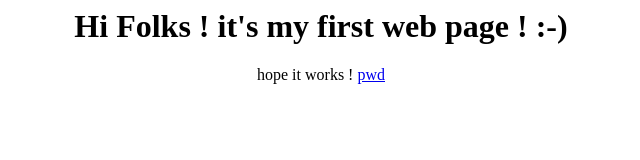
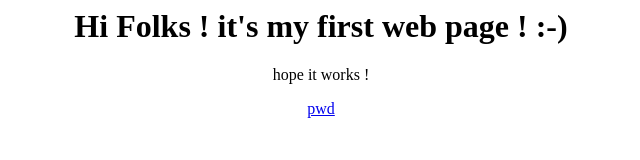
Before and after one commit to phildoc/cars, a plain HTML site: page index.html in a window 1280 px wide. Shown: the full height of the page, 319-959 px from the left. Drawn offline with Linux system fonts and the light colour scheme.

Commit message:
Update index.html

```diff
--- a/index.html
+++ b/index.html
@@ -1,5 +1,5 @@
 <center>
 <h1>Hi Folks ! it's my first web page ! :-)</h1>
-<p1>hope it works !</p1>
- <a href="./static-web-page.txt">pwd</a>
+<p>hope it works !</p>
+<p><a href="./static-web-page.txt">pwd</a></p>
 </center>
```
